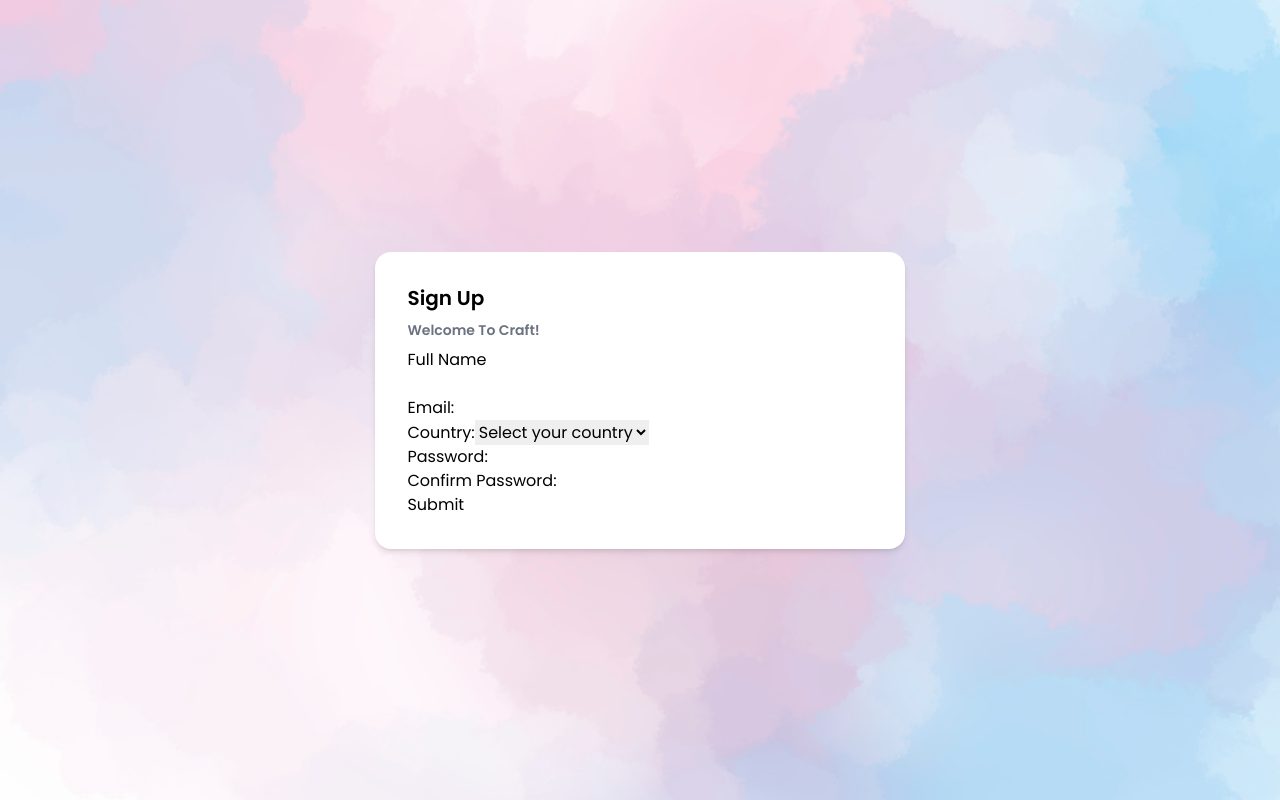
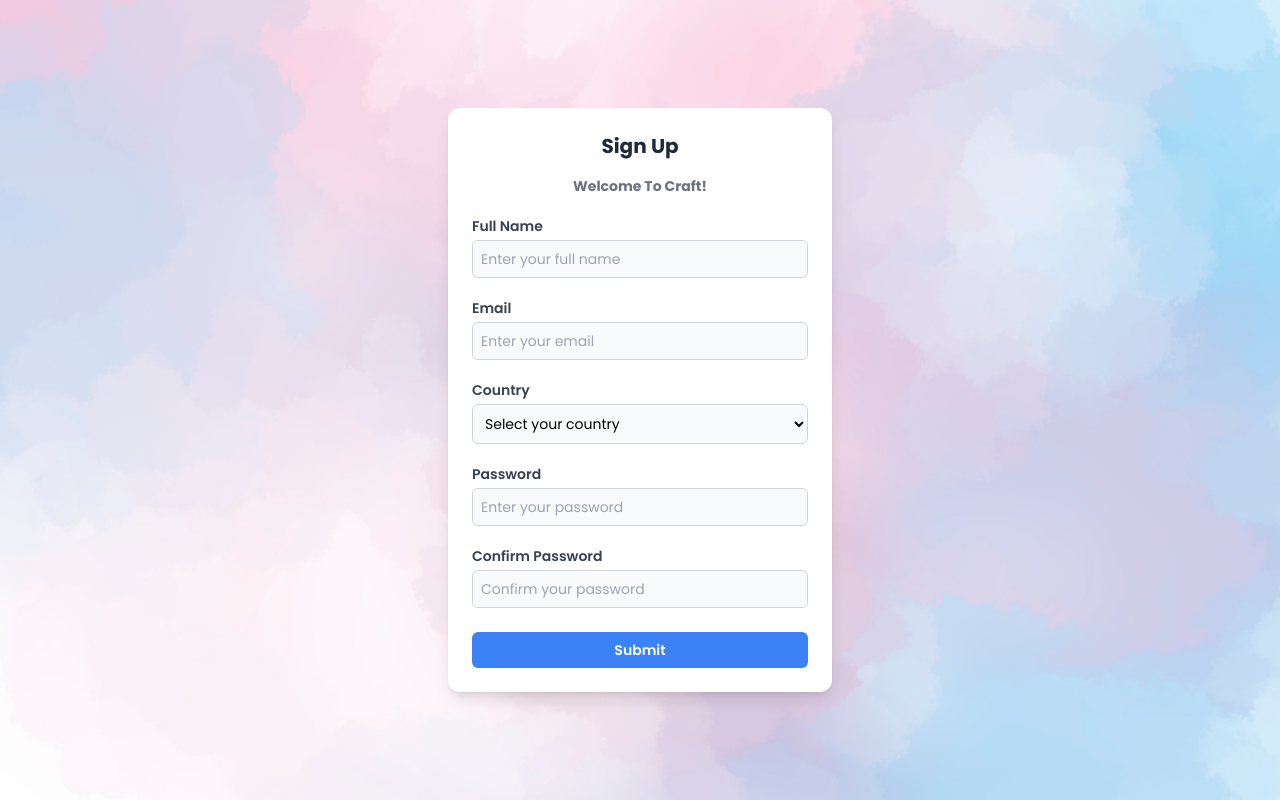
Before and after one commit to Hudsondaniel/Form-Project, a React (Vite) app in the folder Form/: page / in a window 1280 px wide. Built offline with nearby package versions, Linux system fonts and the light colour scheme.

Commit message:
Form component is complete

```diff
--- a/Form/src/Form.tsx
+++ b/Form/src/Form.tsx
@@ -3,24 +3,51 @@ function Form() {
 
 
   return (
-    <div className="flex justify-center relative bg-cover bg-center" id='main-container'>
-      <div className="flex items-center justify-center">
-        <form noValidate className="bg-white p-8 shadow-md rounded-2xl">
-          <p className="text-xl font-semibold pb-2">Sign Up</p>
-          <p className="text-gray-500 pb-2 text-sm font-semibold">Welcome To Craft!</p>
-          <div className="flex flex-col">
-            <label htmlFor="name">Full Name</label>
-            <input type="text" id="name" name="name" required />
+      <div className="flex justify-center items-center min-h-screen bg-gray-100" id="main-container">
+        <div className="flex items-center justify-center w-full max-w-sm">
+          <form noValidate className="bg-white p-6 shadow-lg rounded-xl w-full">
+            <p className="text-xl font-bold text-gray-800 pb-4 text-center">Sign Up</p>
+            <p className="text-gray-500 font-bold pb-5 text-sm text-center">Welcome To Craft!</p>
+
+            {/* Full Name */}
+            <div className="flex flex-col mb-3 pb-2">
+              <label htmlFor="name" className="text-gray-700 pb-1 text-sm font-semibold">
+                Full Name
+              </label>
+              <input
+                type="text"
+                id="name"
+                name="name"
+                className="p-2 rounded-md bg-gray-50 border border-gray-300 text-sm focus:outline-none focus:ring-2 focus:ring-blue-500 focus:border-blue-500"
+                placeholder="Enter your full name"
+              />
             </div>
 
-          <div className="form-group">
-            <label htmlFor="email">Email:</label>
-            <input type="email" id="email" name="email" required />
+            {/* Email */}
+            <div className="flex flex-col mb-3 pb-2">
+              <label htmlFor="email" className="text-gray-700 pb-1 text-sm font-semibold">
+                Email
+              </label>
+              <input
+                type="email"
+                id="email"
+                name="email"
+                className="p-2 rounded-md bg-gray-50 border border-gray-300 text-sm focus:outline-none focus:ring-2 focus:ring-blue-500 focus:border-blue-500"
+                placeholder="Enter your email"
+              />
             </div>
 
-          <div className="form-group">
-            <label htmlFor="country">Country:</label>
-            <select id="country" name="country" required>
+            {/* Country */}
+            <div className="flex flex-col mb-3 pb-2">
+              <label htmlFor="country" className="text-gray-700 pb-1 text-sm font-semibold">
+                Country
+              </label>
+              <select
+                id="country"
+                name="country"
+                required
+                className="p-2 rounded-md bg-gray-50 border border-gray-300 text-sm focus:outline-none focus:ring-2 focus:ring-blue-500 focus:border-blue-500"
+              >
                 <option value="">Select your country</option>
                 <option value="us">United States</option>
                 <option value="in">India</option>
@@ -30,22 +57,48 @@ function Form() {
               </select>
             </div>
 
-          <div className="form-group">
-            <label htmlFor="password">Password:</label>
-            <input type="password" id="password" name="password" required />
+            {/* Password */}
+            <div className="flex flex-col mb-3 pb-2">
+              <label htmlFor="password" className="text-gray-700 pb-1 text-sm font-semibold">
+                Password
+              </label>
+              <input
+                type="password"
+                id="password"
+                name="password"
+                className="p-2 rounded-md bg-gray-50 border border-gray-300 text-sm focus:outline-none focus:ring-2 focus:ring-blue-500 focus:border-blue-500"
+                placeholder="Enter your password"
+              />
             </div>
 
-          <div className="form-group">
-            <label htmlFor="confirmPassword">Confirm Password:</label>
-            <input type="password" id="confirmPassword" name="confirmPassword" required />
+            {/* Confirm Password */}
+            <div className="flex flex-col mb-4 pb-2">
+              <label htmlFor="confirmPassword" className="text-gray-700 pb-1 text-sm font-semibold">
+                Confirm Password
+              </label>
+              <input
+                type="password"
+                id="confirmPassword"
+                name="confirmPassword"
+                className="p-2 rounded-md bg-gray-50 border border-gray-300 text-sm focus:outline-none focus:ring-2 focus:ring-blue-500 focus:border-blue-500"
+                placeholder="Confirm your password"
+              />
             </div>
 
-          <div className="form-group">
-            <button type="submit">Submit</button>
+            {/* Submit Button */}
+            <div className="flex">
+              <button
+                type="submit"
+                className="w-full py-2 text-white text-sm font-semibold bg-blue-500 rounded-md hover:bg-blue-600 transition duration-200"
+              >
+                Submit
+              </button>
             </div>
           </form>
         </div>
       </div>
+
+
   )
 }
 
```
Lines whose indentation alone changed are shown as unchanged.
